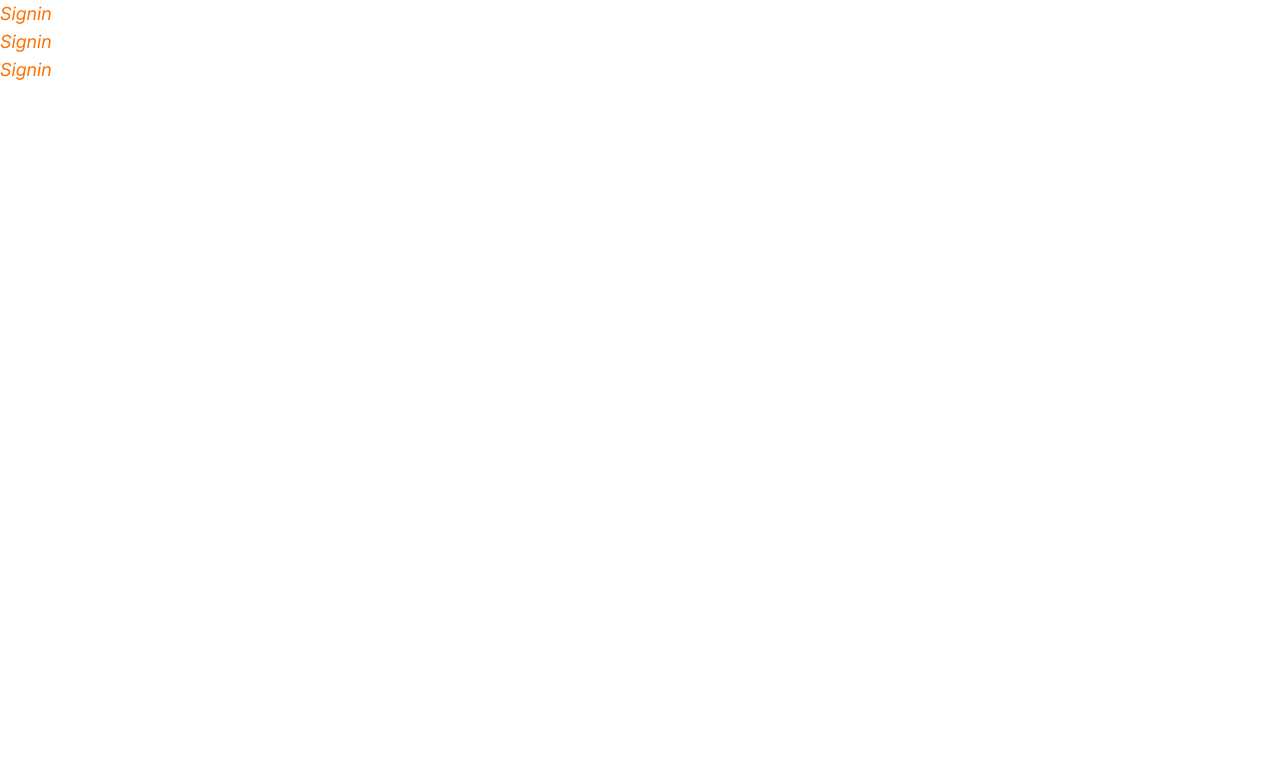
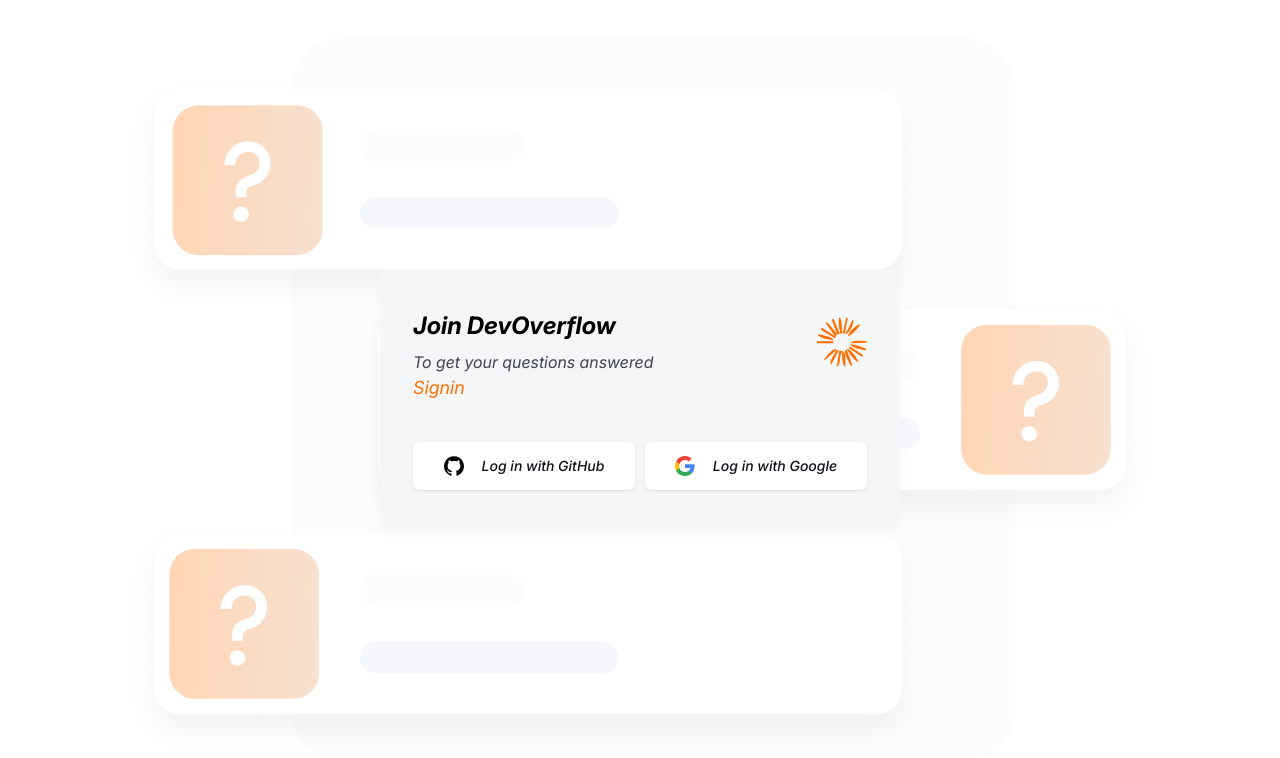
Before and after one commit to adityamahla26/DevOverflow, a Next.js app: page /sign-in in a window 1280 px wide. Shown: the top 758 px of the page. Built offline with nearby package versions, Linux system fonts and the light colour scheme.

Commit message:
setup auth layout and SocialAuthForm

```diff
--- a/app/(auth)/layout.tsx
+++ b/app/(auth)/layout.tsx
@@ -1,7 +1,34 @@
+import Image from "next/image";
 import React from "react";
 
+import SocialAuthForm from "@/components/forms/SocialAuthForm";
+
 const AuthLayout = ({ children }: { children: React.ReactNode }) => {
-  return <main>{children}</main>;
+  return (
+    <main className="flex min-h-screen items-center justify-center bg-auth-light bg-cover bg-center bg-no-repeat px-4 py-10 dark:bg-auth-dark">
+      <section className="light-border background-light800_dark200 shadow-light100_dark100 min-w-full rounded-[10px] border px-4 py-10 shadow-md sm:min-w-[520px] sm:px-8">
+        <div className="flex items-center justify-between gap-2">
+          <div className="space-y-2.5">
+            <h1 className="h2-bold text-dark100_light900">Join DevOverflow</h1>
+            <p className="paragraph-regular text-dark500_light400">
+              To get your questions answered
+            </p>
+          </div>
+          <Image
+            src="/images/site-logo.svg"
+            alt="DevOverflow Logo"
+            width={50}
+            height={50}
+            className="object-contain"
+          />
+        </div>
+        {children}
+        <p>
+          <SocialAuthForm />
+        </p>
+      </section>
+    </main>
+  );
 };
 
 export default AuthLayout;
--- a/app/(auth)/sign-in/page.tsx
+++ b/app/(auth)/sign-in/page.tsx
@@ -4,8 +4,6 @@
   return (
     <>
       <div className="text-lg text-primary-500">Signin</div>
-      <div className="text-lg text-primary-500">Signin</div>
-      <div className="text-lg text-primary-500">Signin</div>
     </>
   );
 };
--- /dev/null
+++ b/components/forms/SocialAuthForm.tsx
@@ -0,0 +1,35 @@
+import Image from "next/image";
+import React from "react";
+
+import { Button } from "../ui/button";
+
+const SocialAuthForm = () => {
+  const buttonClass =
+    "background-dark400_light900 body-medium text-dark200_light800 min-h-12 flex-1 rounded-2 px-4 py-3";
+  return (
+    <div className="mt-10 flex flex-wrap gap-2.5">
+      <Button className={buttonClass}>
+        <Image
+          src="/icons/github.svg"
+          alt="Github Logo"
+          width={20}
+          height={20}
+          className="invert-colors mr-2.5 object-contain"
+        />
+        <span>Log in with GitHub</span>
+      </Button>
+      <Button className={buttonClass}>
+        <Image
+          src="/icons/google.svg"
+          alt="Google Logo"
+          width={20}
+          height={20}
+          className="mr-2.5 object-contain"
+        />
+        <span>Log in with Google</span>
+      </Button>
+    </div>
+  );
+};
+
+export default SocialAuthForm;
--- a/tailwind.config.ts
+++ b/tailwind.config.ts
@@ -46,9 +46,15 @@
         "space-grotesk": ["var(--font-space-grotesk)"],
       },
       borderRadius: {
+        "2": "8px",
+        "1.5": "6px",
         lg: "var(--radius)",
         md: "calc(var(--radius) - 2px)",
         sm: "calc(var(--radius) - 4px)",
+      },
+      backgroundImage: {
+        "auth-dark": "url('/images/auth-dark.png')",
+        "auth-light": "url('/images/auth-light.png')",
       },
     },
   },
```
